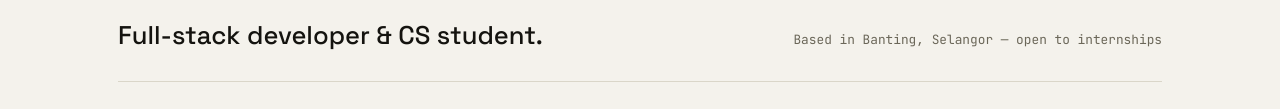
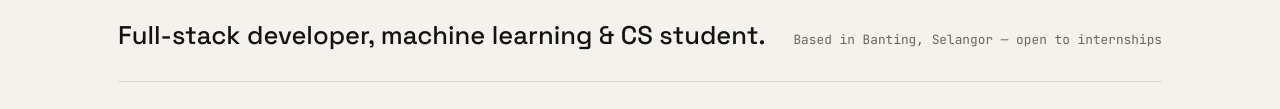
Before and after one commit to kimiko-04/kimiko-04.github.io, a plain HTML site: page index.html in a window 1280 px wide. Shown: the part 287-396 px from the top of the page. Drawn offline with Linux system fonts and the light colour scheme.

Commit message:
Update tagline and remove LinkedIn link
Add machine learning to role tagline; remove LinkedIn from footer.

Co-Authored-By: Claude Sonnet 4.6 <noreply@anthropic.com>

```diff
--- a/index.html
+++ b/index.html
@@ -181,7 +181,7 @@
     <h1 class="name reveal">Mirza</h1>
 
     <div class="tagline reveal">
-      <span class="role">Full-stack developer &amp; CS student.</span>
+      <span class="role">Full-stack developer, machine learning &amp; CS student.</span>
       <span class="loc">Based in Banting, Selangor — open to internships</span>
     </div>
 
@@ -374,7 +374,6 @@
       </div>
       <div class="links">
         <a href="https://github.com/kimiko-04" target="_blank" rel="noopener">GitHub ↗</a>
-        <a href="https://linkedin.com/in/mirza-haqimi" target="_blank" rel="noopener">LinkedIn ↗</a>
       </div>
     </div>
 
```
